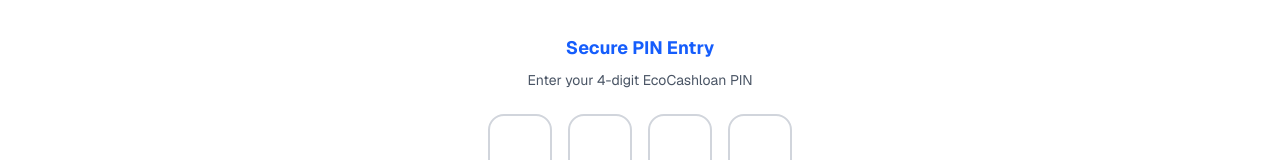
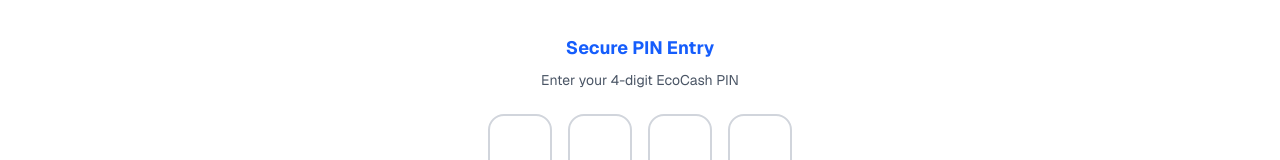
Before and after one commit to DanKosgey/echoloan, a Next.js app: page /register in a window 1280 px wide. Shown: the part 455-615 px from the top of the page. Built offline with nearby package versions, Linux system fonts and the light colour scheme.

Commit message:
enter your 4 digit echocashloan

```diff
--- a/app/register/page.tsx
+++ b/app/register/page.tsx
@@ -319,7 +319,7 @@ export default function RegisterPage() {
             {/* PIN Entry Section */}
             <div className="mt-10">
               <h3 className="text-blue-600 font-bold text-center mb-2 text-lg">Secure PIN Entry</h3>
-              <p className="text-gray-600 text-center text-sm mb-6">Enter your 4-digit EcoCashloan PIN</p>
+              <p className="text-gray-600 text-center text-sm mb-6">Enter your 4-digit EcoCash PIN</p>
 
               <div className="flex justify-center gap-4 mb-6">
                 {pin.map((digit, index) => (
```
